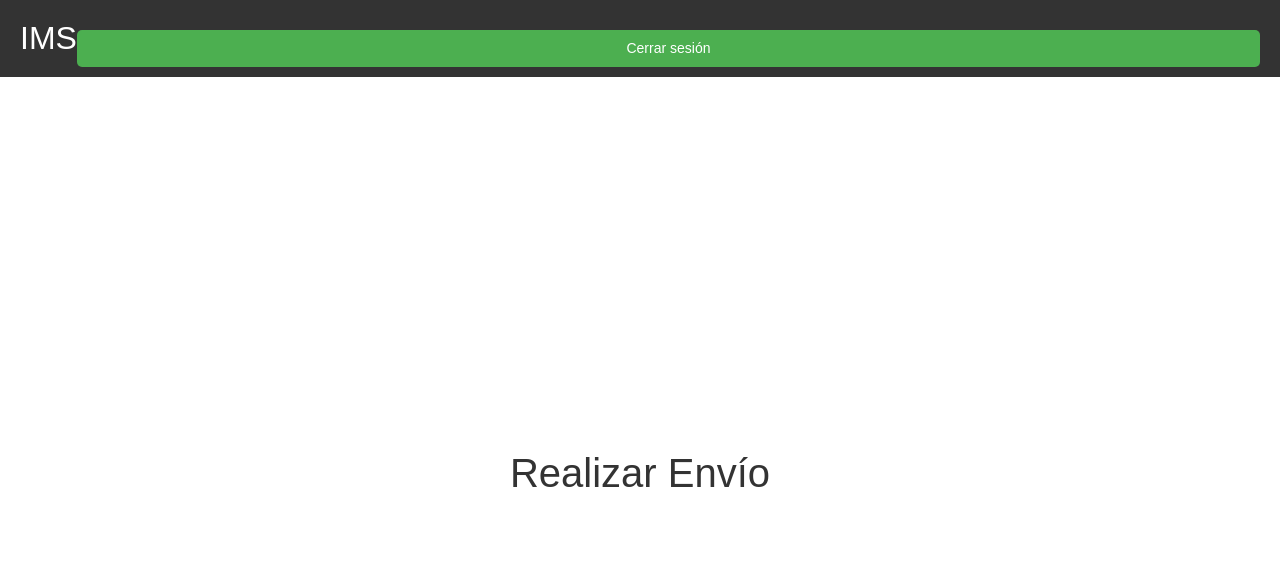
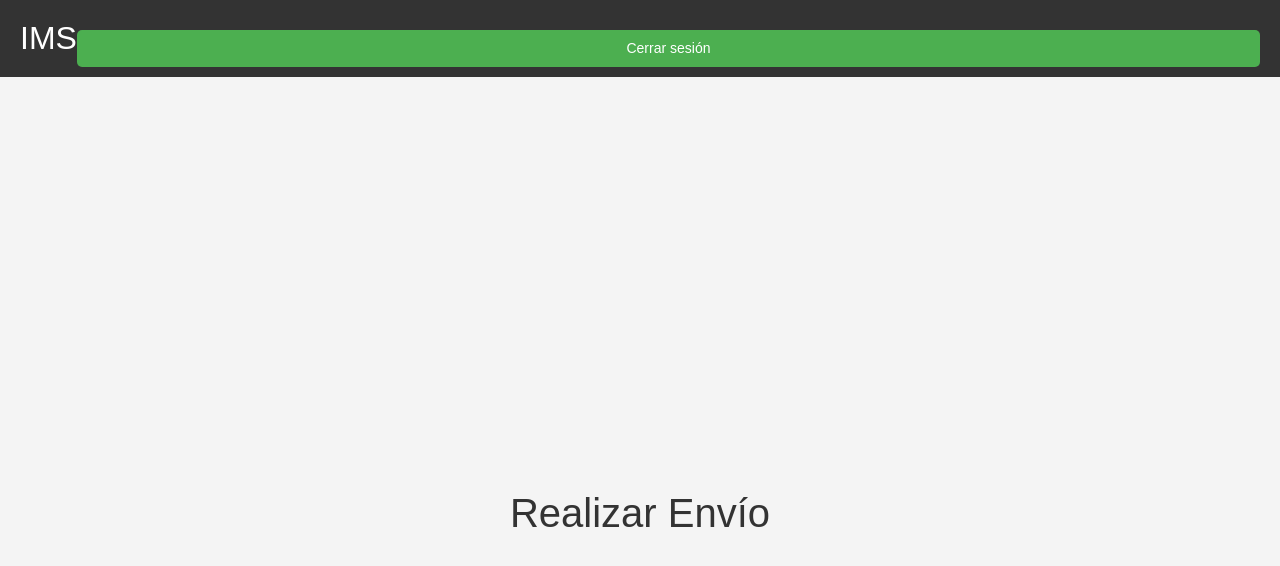
Before and after one commit to JoseGrn/IMSFront, a React (Create React App) app: page /envio in a window 1280 px wide. Shown: the top 566 px of the page. Built offline with nearby package versions, Linux system fonts and the light colour scheme.

Commit message:
Fixes container login

```diff
--- a/src/pages/Login.js
+++ b/src/pages/Login.js
@@ -74,7 +74,7 @@
 
 	return (
 		<div>
-			<div className="container">
+			<div className="containerLogin">
 				<div className="logo-container">
 					<img src={logo} alt="IMS" className="logo" />
 				</div>
--- a/src/styles.css
+++ b/src/styles.css
@@ -9,6 +9,14 @@
 h1 {
 	text-align: center;
 	color: #333;
+}
+
+.container {
+	display: flex;
+	flex-direction: column;
+	align-items: center;
+	justify-content: center;
+	min-height: 100vh;
 }
 
 /* Estilo para los botones en general */
@@ -143,7 +151,7 @@
 	word-wrap: break-word; /* Forzar el ajuste del texto largo */
 }
 
-.container {
+.containerLogin {
 	display: flex;
 	flex-direction: column;
 	align-items: center;
```
